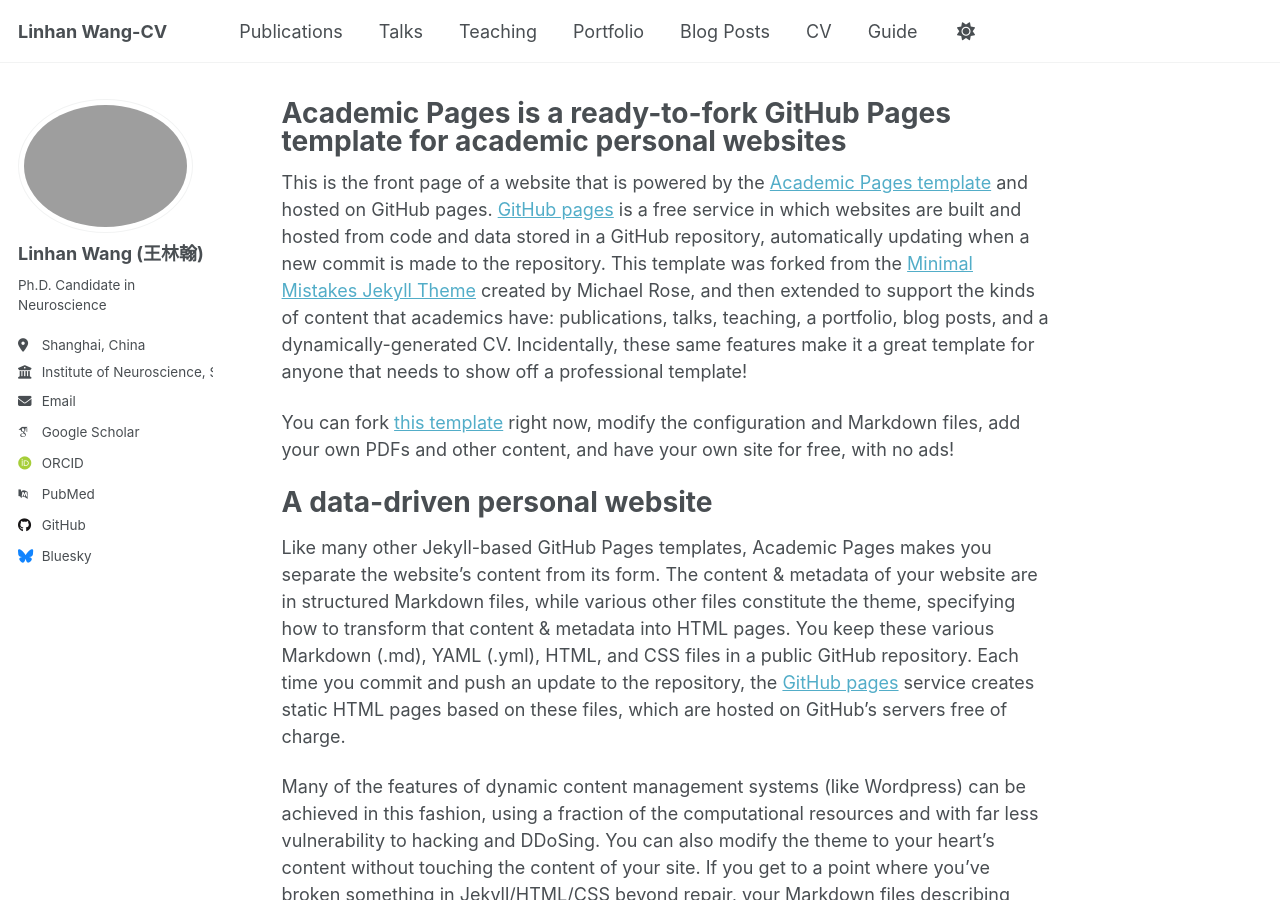
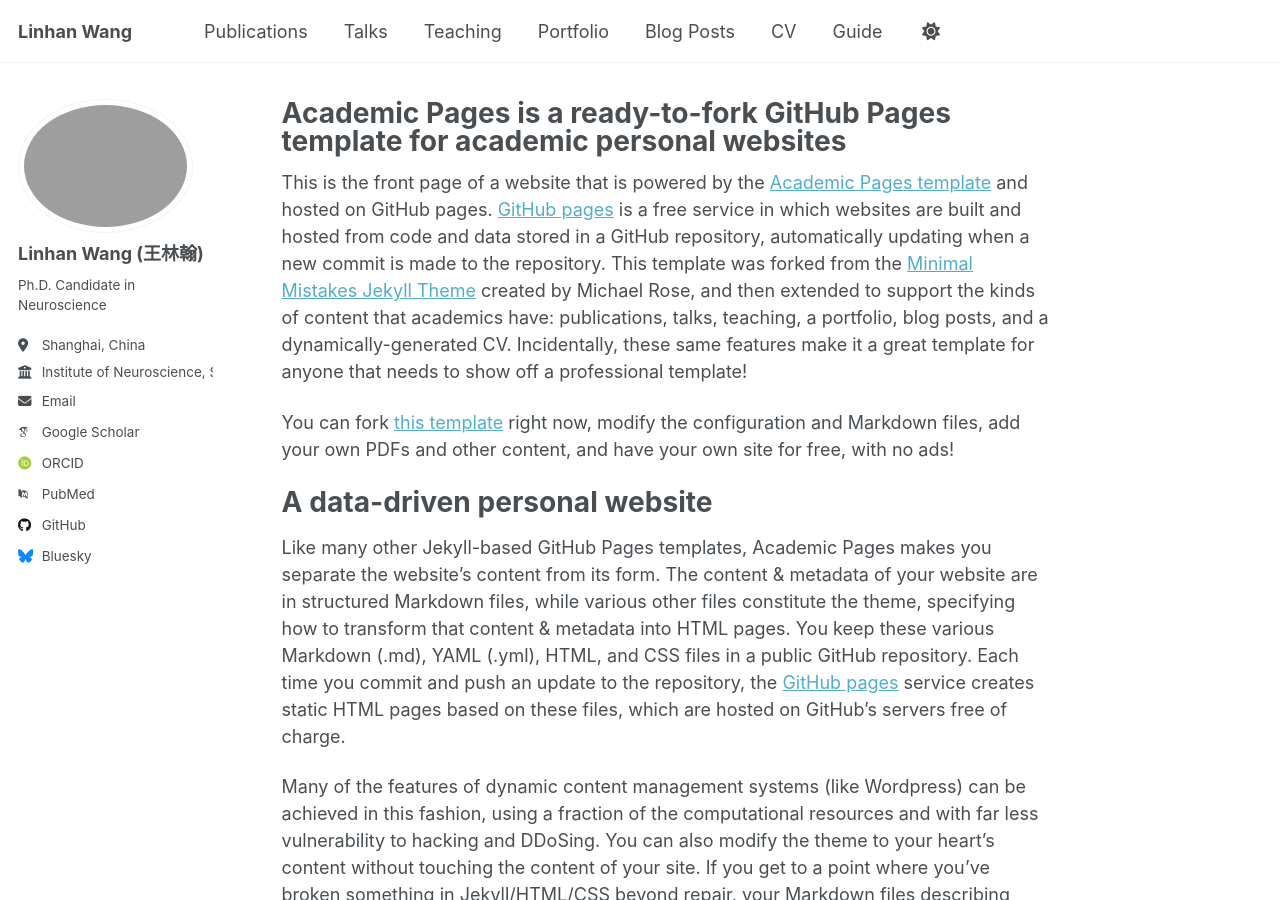
Before and after one commit to Lin-Han-WANG/Linhan_WANG.github.io, a Jekyll site: the page built from _pages/about.md, in a window 1280 px wide and 900 px high. Built offline with Jekyll 4.4.1, drawn with Linux system fonts in a browser that asks for light colours; some web fonts are replaced; a script that is not in the unit is left out.

```diff
--- a/_config.yml
+++ b/_config.yml
@@ -9,7 +9,7 @@
 # Basic Site Settings
 locale                   : "en-US"
 site_theme               : "default" # Currently available options are "default", "air"
-title                    : "Linhan Wang-CV"
+title                    : "Linhan Wang"
 title_separator          : "-"
 name                     : &name "Linhan Wang"
 description              : &description "Ph.D. Candidate in Neuroscience"   # Update this with a general description of your site, this is the default if not overridden by a page
@@ -38,7 +38,7 @@ author:
   googlescholar    : "https://scholar.google.com/citations?user=PS_CX0AAAAAJ"
   inspire-hep      : # URL
   impactstory      : # URL
-  orcid            : "http://orcid.org/yourorcidurl"
+  orcid            : "https://orcid.org/0009-0001-2563-6764"
   semantic         : # URL
   pubmed           : "https://www.ncbi.nlm.nih.gov/pubmed/?term=john+snow"
   researchgate     : # URL
```
